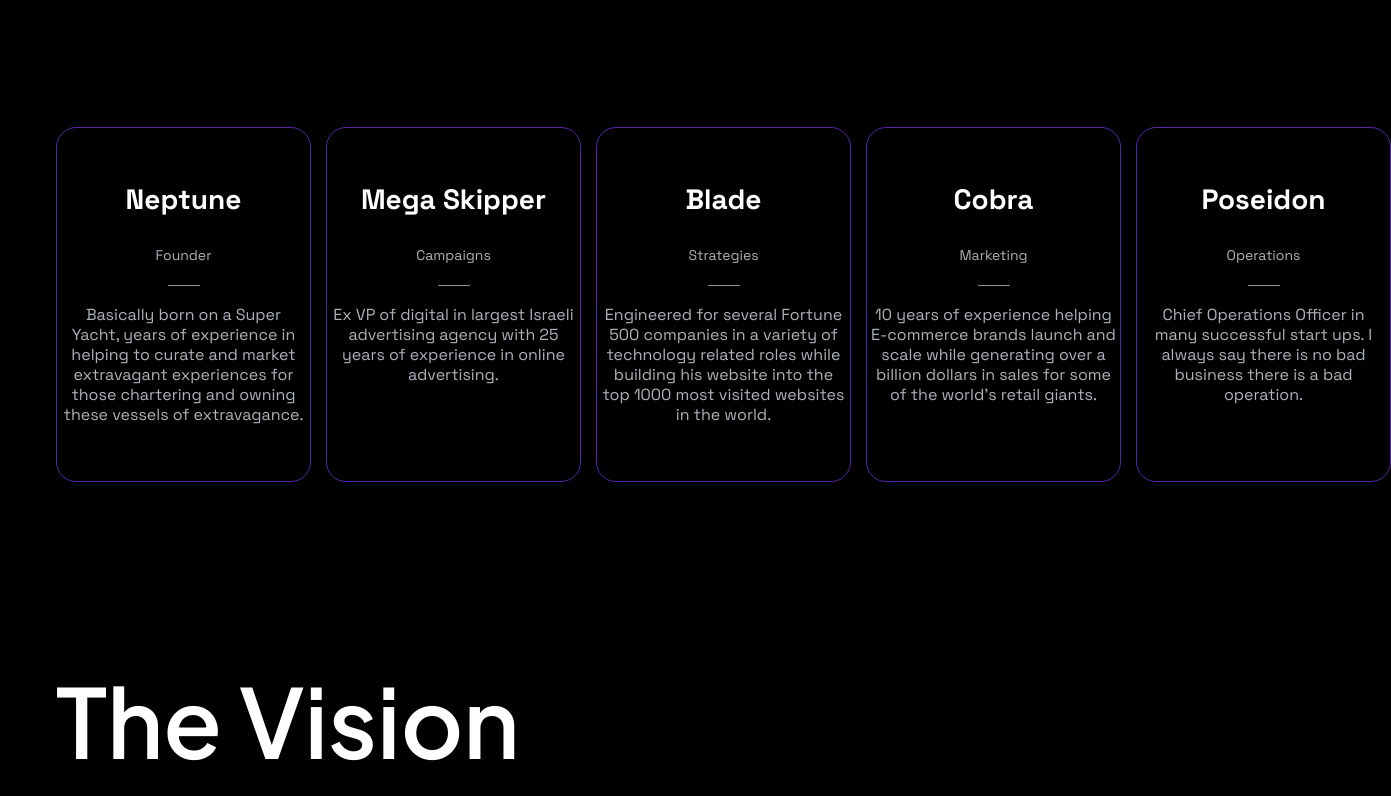
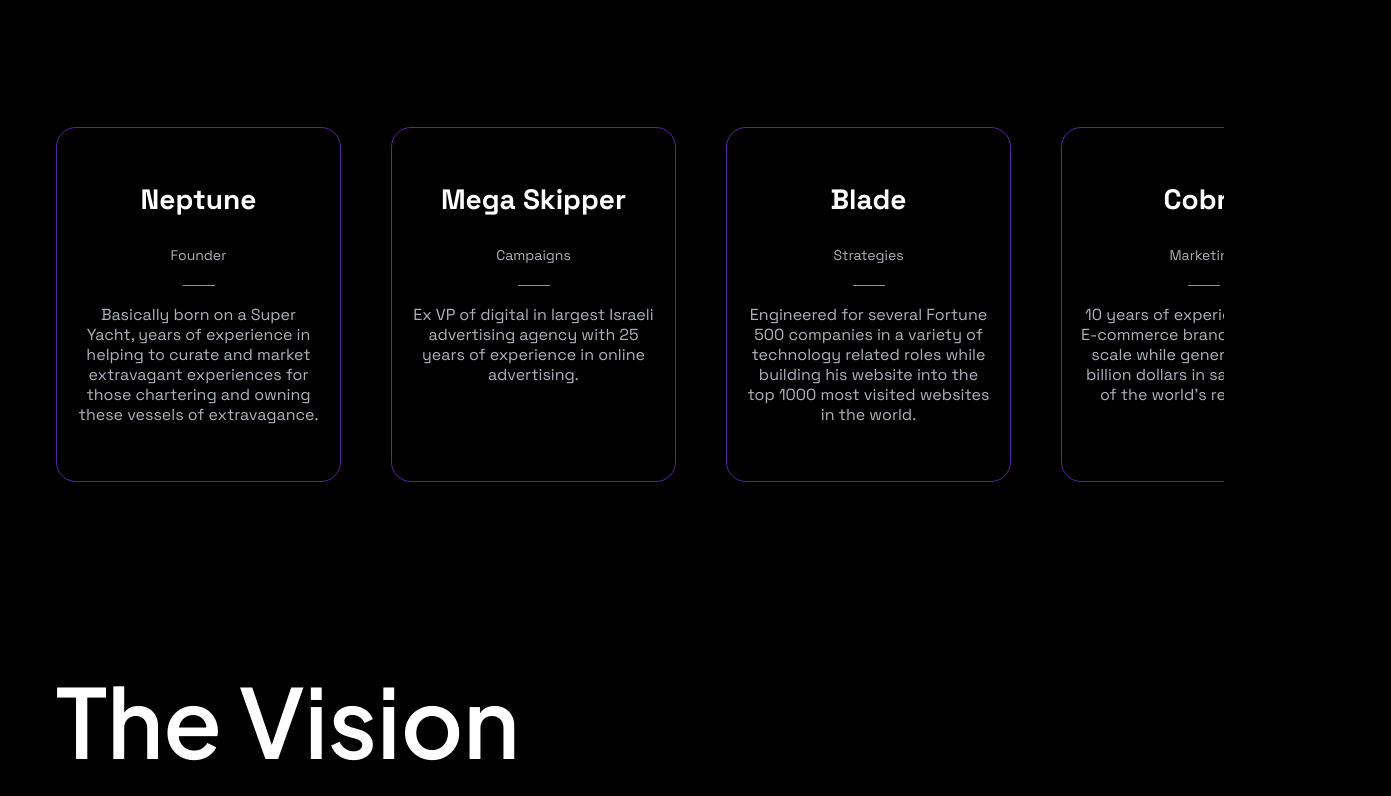
Before and after one commit to yclub-io/yachts-lending, a Next.js app: page / in a window 1280 px wide. Shown: the part 3204-4000 px from the top of the page, 1391 px wide, since content can reach past the window. Built offline with nearby package versions, Linux system fonts and the light colour scheme.

Commit message:
Team Section Update +Scroll

```diff
--- a/components/Team.js
+++ b/components/Team.js
@@ -5,10 +5,10 @@ const Team = () => {
         Team
       </p>
 
-        <div className="flex lg:flex-row flex-col items-center lg:gap-[15px] gap-y-[45px]">
+        <div className="grid grid-flow-col-dense overflow-x-scroll overflow-y-hidden lg:gap-[50px] gap-[20px]">
 
           {/*member 1*/}
-            <div className="flex w-[285px] border border-purple-1 rounded-[20px] basis-1/5 flex-col font-Grotesk text-center h-[355px] px-1">
+            <div className="flex w-[285px] border border-purple-1 rounded-[20px] flex-col font-Grotesk text-center h-[355px] px-1">
                 <p className="font-bold text-[28px] pt-[50px]">
                   Neptune
                 </p>
@@ -32,7 +32,7 @@ const Team = () => {
             </div>
 
           {/*member 2*/}
-          <div className="flex w-[285px] border border-purple-1 rounded-[20px] basis-1/5 flex-col font-Grotesk text-center h-[355px] px-1">
+          <div className="flex w-[285px] border border-purple-1 rounded-[20px] flex-col font-Grotesk text-center h-[355px] px-1">
                 <p className="font-bold text-[28px] pt-[50px]">
                   Mega Skipper
                 </p>
@@ -54,7 +54,7 @@ const Team = () => {
             </div>
 
           {/*member 3*/}
-          <div className="flex w-[285px] border border-purple-1 rounded-[20px] basis-1/5 flex-col font-Grotesk text-center h-[355px] px-1">
+          <div className="flex w-[285px] border border-purple-1 rounded-[20px] flex-col font-Grotesk text-center h-[355px] px-1">
                 <p className="font-bold text-[28px] pt-[50px]">
                   Blade
                 </p>
@@ -77,7 +77,7 @@ const Team = () => {
             </div>
 
           {/*member 4*/}
-          <div className="flex w-[285px] border border-purple-1 rounded-[20px] basis-1/5 flex-col font-Grotesk text-center h-[355px] px-1">
+          <div className="flex w-[285px] border border-purple-1 rounded-[20px] flex-col font-Grotesk text-center h-[355px] px-1">
                 <p className="font-bold text-[28px] pt-[50px]">
                   Cobra
                 </p>
@@ -99,7 +99,7 @@ const Team = () => {
             </div>
 
           {/*member 5*/}
-          <div className="flex w-[285px] border border-purple-1 rounded-[20px] basis-1/5 flex-col font-Grotesk text-center h-[355px] px-1">
+          <div className="flex w-[285px] border border-purple-1 rounded-[20px] flex-col font-Grotesk text-center h-[355px] px-1">
                 <p className="font-bold text-[28px] pt-[50px]">
                   Poseidon
                 </p>
@@ -119,9 +119,67 @@ const Team = () => {
                         </p>
             </div>
 
+          {/*member 6*/}
+          <div className="flex w-[285px] border border-purple-1 rounded-[20px] flex-col font-Grotesk text-center h-[355px] px-1">
+                <p className="font-bold text-[28px] pt-[50px]">
+                  Lipek
+                </p>
+                    <p className="text-sm text-gray-1 pt-[25px]">
+                    Community manager
+                    </p>
+
+                      <img
+                        className="w-8 mx-auto py-[20px]"
+                        src="/images/teamSectionInfDivider.svg"
+                        alt="divider"
+                      ></img>
+
+                        <p className="w-[245px] mx-auto text-base text-gray-1 leading-[20px] lg:pb-0 pb-[60px]">
+                        10 years of experience in growing communities on social media.
+                        Since 2012 grew over 15m followers  and reached over 300m users.
+                        </p>
+            </div>
+              {/*member 7*/}
+          <div className="flex w-[285px] border border-purple-1 rounded-[20px] flex-col font-Grotesk text-center h-[355px] px-1">
+                <p className="font-bold text-[28px] pt-[50px]">
+                  Carrara
+                </p>
+                    <p className="text-sm text-gray-1 pt-[25px]">
+                     UI/UX
+                    </p>
+
+                      <img
+                        className="w-8 mx-auto py-[20px]"
+                        src="/images/teamSectionInfDivider.svg"
+                        alt="divider"
+                      ></img>
+
+                        <p className="w-[245px] mx-auto text-base text-gray-1 leading-[20px] lg:pb-0 pb-[60px]">
+                        Years of experience specializing in designing web &amp;
+                        mobile apps, websites and admin portals. Believes that
+                        design is not about beautiful pixels but about solving
+                        problems &amp; achieving business and user goals.
+                        </p>
+            </div>
+
 
         </div>
 
+        {/*Mobile version arrows control
+        <div className="lg:hidden flex justify-center mt-[55px]">
+                      <img
+                        className=""
+                        src="/images/teamArrowScrollToLeft.svg"
+                        alt="arrow"
+                      />
+          <p className="font-Grotesk font-normal text-lg mx-[27px] pt-2"> 1/8 </p>
+                      <img
+                        className=""
+                        src="/images/teamArrowScrollToRight.svg"
+                        alt="arrow"
+                      />
+        </div>
+        */}
     </div>
   );
 };
```
Also changed, not shown: components/Hero.js (+0 -9 lines), public/images/teamArrowScrollToLeft.svg (added), public/images/teamArrowScrollToRight.svg (added).
